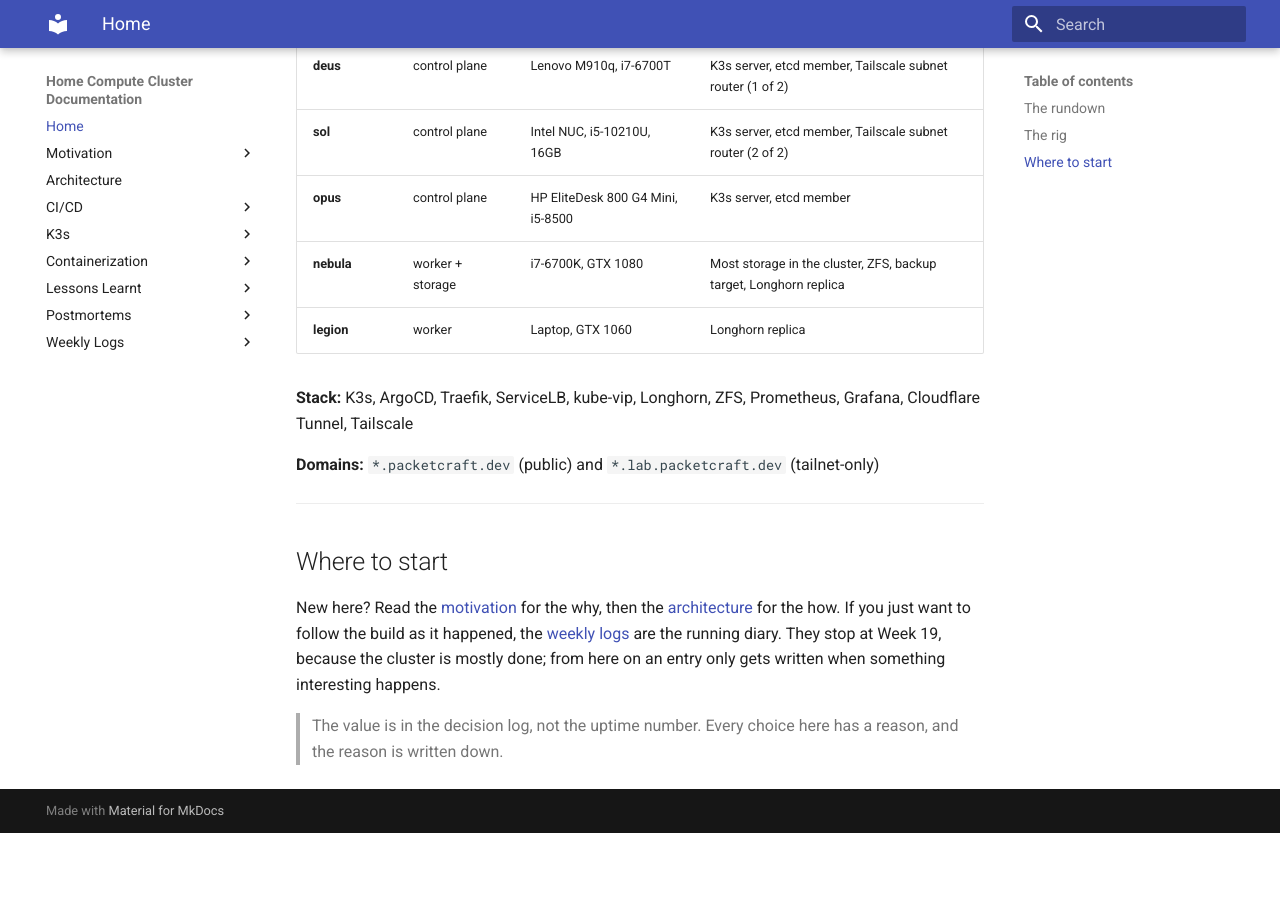
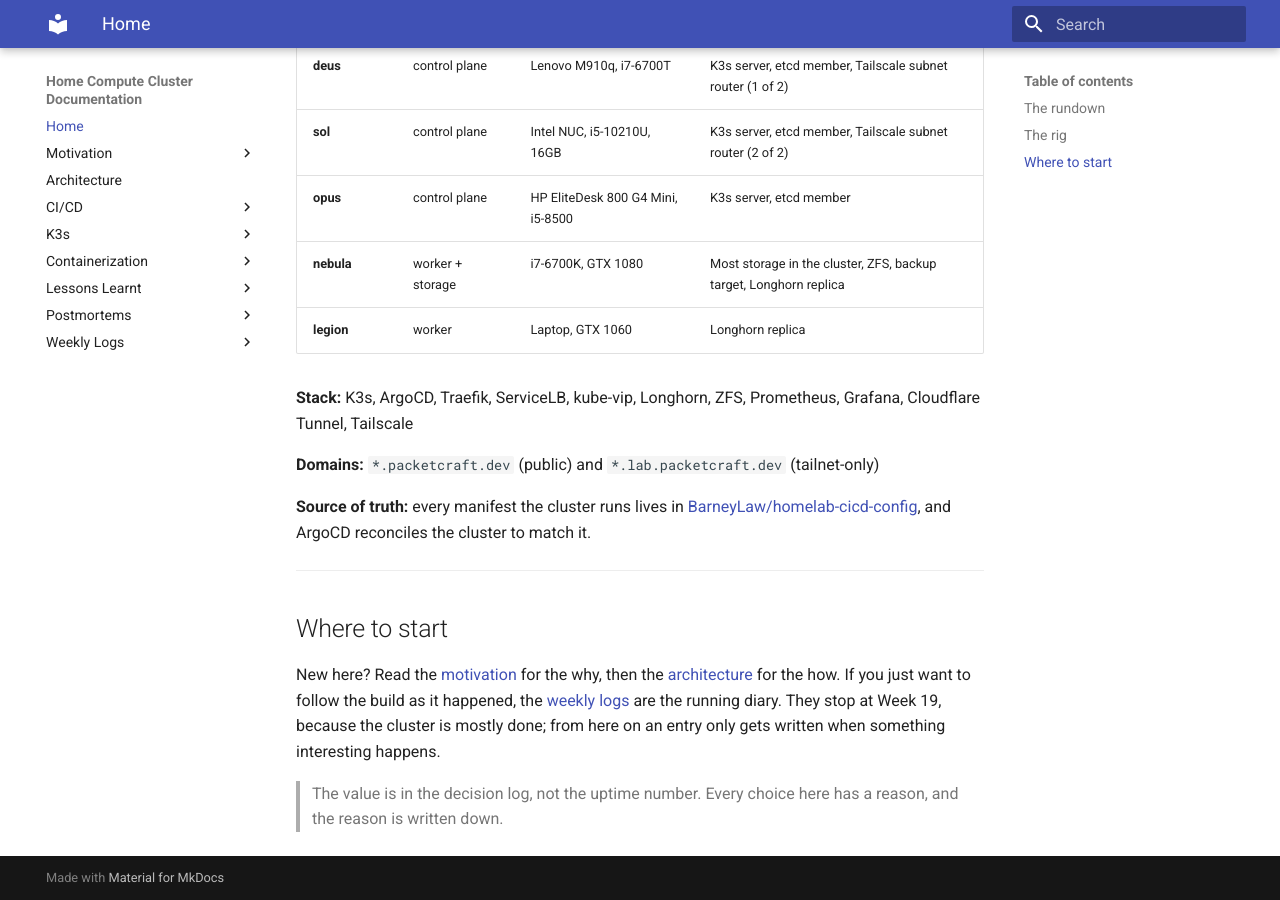
Before and after one commit to home-compute-cluster/docs, an MkDocs documentation site: the page built from docs/index.md, in a window 1280 px wide and 900 px high, scrolled down 1372 px. Built offline with MkDocs 1.6.1 and Material for MkDocs 9.7.7, drawn with Linux system fonts in a browser that asks for light colours; before the commit the page ends 2205 px from its top, so only the background shows below that; some of the changed text lies outside the part shown.

Commit message:
Placed source repo of project

```diff
--- a/docs/index.md
+++ b/docs/index.md
@@ -8,6 +8,7 @@
 
 [Read the motivation](motivation/01-motivation.md){ .md-button .md-button--primary }
 [Jump to architecture](system-architecture/home-cluster.md){ .md-button }
+[Cluster config on GitHub](https://github.com/BarneyLaw/homelab-cicd-config){ .md-button }
 
 ---
 
@@ -92,6 +93,10 @@
 
 **Domains:** `*.packetcraft.dev` (public) and `*.lab.packetcraft.dev` (tailnet-only)
 
+**Source of truth:** every manifest the cluster runs lives in
+[BarneyLaw/homelab-cicd-config](https://github.com/BarneyLaw/homelab-cicd-config),
+and ArgoCD reconciles the cluster to match it.
+
 ---
 
 ## Where to start
```
